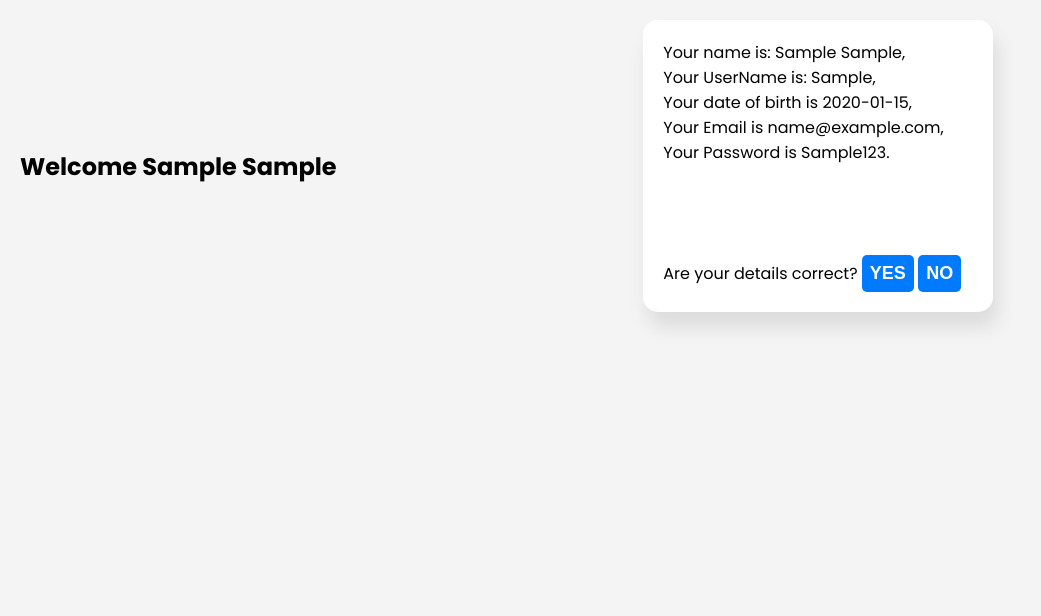
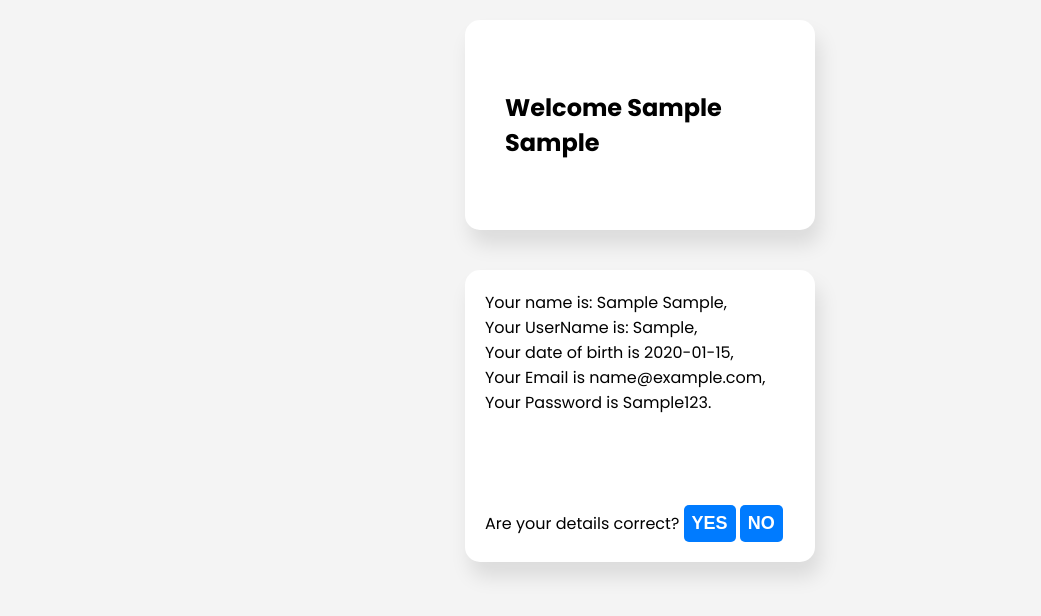
Before and after one commit to kiviekelvin/LandingPage-and-RegistationForm, a plain HTML site: page register.html in a window 1280 px wide. Both pictures are taken after typing "Sample", "Sample", "Sample", "name@example.com", "2020-01-15", "Sample123" into the empty fields and a click on the input "submit". Shown: the whole page, without its empty margins (0-1041 px from the left). Drawn offline with Linux system fonts and the light colour scheme; a web font is replaced by a local one.

Commit message:
Fixed styling for welcome message

```diff
--- a/script.js
+++ b/script.js
@@ -3,6 +3,7 @@
 
         form.addEventListener("submit", function(event) {
             event.preventDefault();
+
             let fName = document.getElementById("fname");
             let lName = document.getElementById("lname");
             let uName = document.getElementById("username");
@@ -20,6 +21,16 @@
             content.innerHTML = `Your name is: ${fName.value} ${lName.value}, <br> Your UserName is: ${uName.value}, <br> Your date of birth is ${birthDate.value}, <br> Your Email is ${email.value}, <br> Your Password is ${passWord.value}. <br><br><br><br> Are your details correct? <input type="submit" value="YES"> <input type="submit" value="NO"> `
 
 
+            let hiddenDiv = document.querySelector(".hide");
+            hiddenDiv.style.display = "block";
+
+            // card.addEventListener("mouseover", function () {
+            //     hiddenDiv.style.display = "block"; // Show button on hover
+            // });
+
+            // card.addEventListener("mouseleave", function () {
+            //     hiddenDiv.style.display = "none"; // Hide button when mouse leaves
+            // });
             // let myElm = document.createElement("p");	// Create a new element
 
             // myElm.innerText = 'YOU HAVE BEEN REGISTERED!';		// Change the text of the element
@@ -34,3 +45,15 @@
 
             //alert("First Name: " + name);
         });
+
+        document.querySelectorAll(".hide").forEach((card) => {
+            let hiddenDiv = card.querySelector(".hide");
+
+            card.addEventListener("mouseover", function () {
+                hiddenDiv.style.display = "block"; // Show button on hover
+            });
+
+            card.addEventListener("mouseleave", function () {
+                hiddenDiv.style.display = "none"; // Hide button when mouse leaves
+            });
+        });
--- a/style.css
+++ b/style.css
@@ -8,12 +8,13 @@ body {
     font-family: "Poppins";
     background-color: #f4f4f4;
     display: flex;
+    flex-direction: column;
     justify-content: center;
     align-items: center;
     margin: 0;
 }
 
-.container {
+.container, .hide {
     background: white;
     padding: 20px;
     border-radius: 15px;
@@ -23,6 +24,9 @@ body {
     margin: 20px auto;
 }
 
+.hide {
+    display: none;
+}
 form {
     display: flex;
     flex-direction: column;
@@ -64,8 +68,12 @@ input[type="submit"]:hover {
 
 h1 {
     display: none;
+    justify-content: center;
+    align-items: center;
+    align-self: center;
     font-size: 24px;
     padding: 20px;
+    margin: 30px auto;
 }
 
 @media (max-width: 425px) {
```
